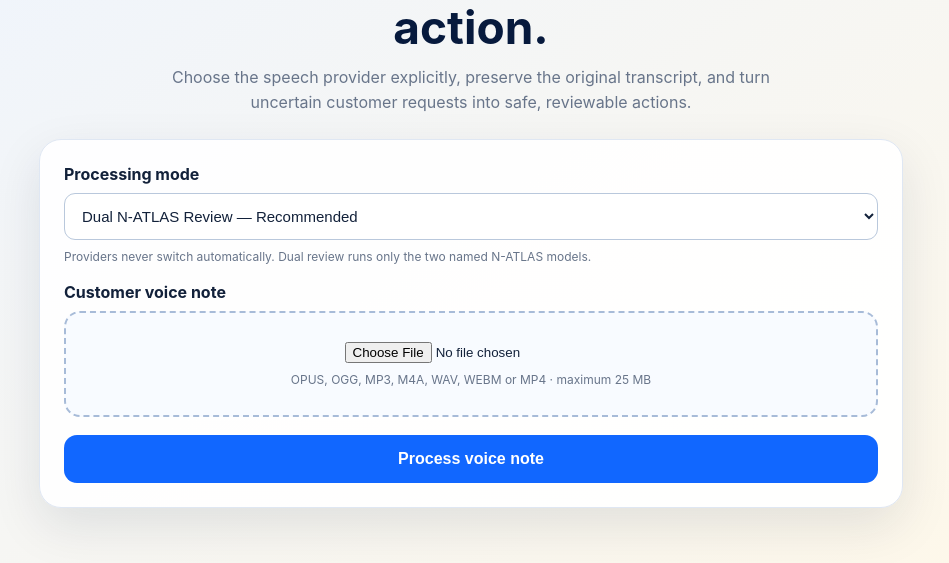
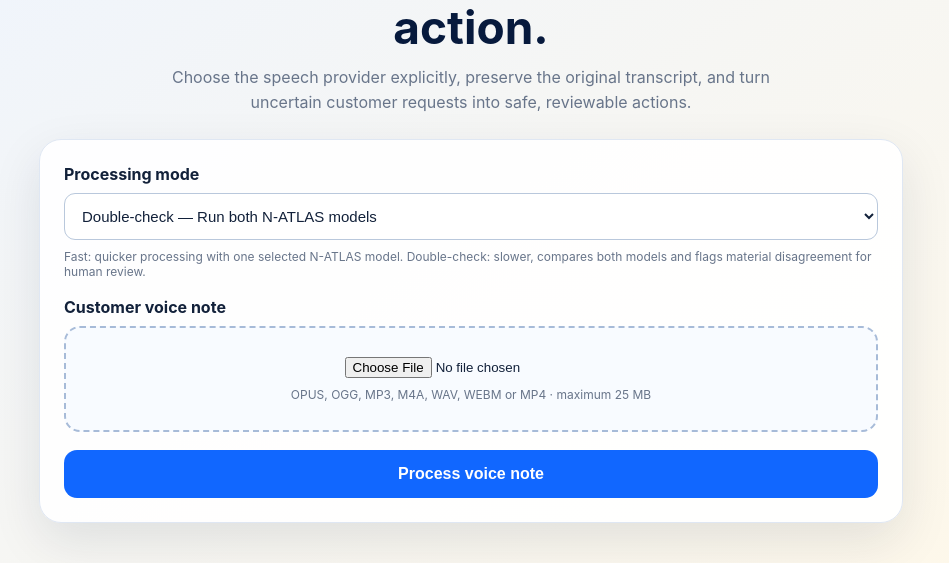
Before and after one commit to mictopraise/VoiceBridge, a Flask app: page / in a window 1280 px wide. Shown: the part 184-747 px from the top of the page, without its empty margins (169-1118 px from the left). Run offline with Flask 3, Linux system fonts and the light colour scheme.

Commit message:
refine processing mode labels

```diff
--- a/app.py
+++ b/app.py
@@ -59,10 +59,10 @@ NATLAS_LANGUAGES = {
     "en-NG": ("en-NG", "Nigerian-accented English"),
 }
 PROVIDERS = {
-    "dual_natlas": "Dual N-ATLAS Review — Recommended",
-    "natlas_yo": "N-ATLAS Yoruba",
-    "natlas_en": "N-ATLAS Nigerian English",
-    "whisper": "Whisper — Local explicit alternative",
+    "natlas_yo": "Fast — Yoruba",
+    "natlas_en": "Fast — Nigerian English",
+    "dual_natlas": "Double-check — Run both N-ATLAS models",
+    "whisper": "Whisper — Explicit alternative",
 }
 DUAL_NATLAS_LANGUAGES = {
     "dual": (None, "Yoruba-ASR + NigerianAccentedEnglish (sequential review)"),
--- a/templates/index.html
+++ b/templates/index.html
@@ -23,7 +23,7 @@
     <section class="card">
       {% if error %}<div class="error">{{ error }}{% if natlas_failed %}<div class="error-actions"><button type="button" class="secondary" onclick="retryUpload()">Try again</button><button type="button" class="secondary" onclick="chooseWhisper()">Process explicitly with local Whisper</button></div>{% endif %}</div>{% endif %}
       <form method="post" enctype="multipart/form-data">
-        <div class="field"><label for="provider">Processing mode</label><select id="provider" name="provider" onchange="providerChanged(true)">{% for code, label in providers.items() %}<option value="{{ code }}" {% if selected_provider == code %}selected{% endif %}>{{ label }}</option>{% endfor %}</select><p class="hint">Providers never switch automatically. Dual review runs only the two named N-ATLAS models.</p></div>
+        <div class="field"><label for="provider">Processing mode</label><select id="provider" name="provider" onchange="providerChanged(true)">{% for code, label in providers.items() %}<option value="{{ code }}" {% if selected_provider == code %}selected{% endif %}>{{ label }}</option>{% endfor %}</select><p class="hint">Fast: quicker processing with one selected N-ATLAS model. Double-check: slower, compares both models and flags material disagreement for human review.</p></div>
         <div id="provider-switch-notice" class="switch-notice">Provider changed. Upload the audio and start a new run; previous output is not reused.</div>
         <div id="language-field" class="field"><label for="language">Spoken language / model selection</label><select id="language" name="language">{% for code, details in languages.items() %}<option value="{{ code }}" {% if selected == code %}selected{% endif %}>{{ details[1] }}</option>{% endfor %}</select><p id="language-hint" class="hint"></p></div>
         <div id="whisper-model-field" class="field"><label for="model_size">Whisper accuracy mode</label><select id="model_size" name="model_size">{% for code, label in models.items() %}<option value="{{ code }}" {% if selected_model == code %}selected{% endif %}>{{ label }}</option>{% endfor %}</select><p class="hint">This setting applies to explicit Whisper ASR and the separately attributed local translation stage.</p></div>
```
Also changed, not shown: tests/test_app.py (+10 -1 lines).
